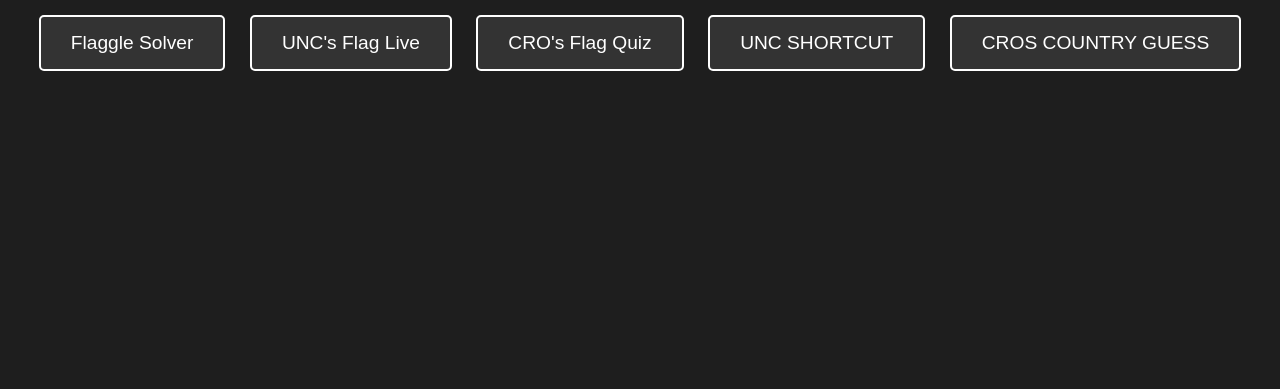
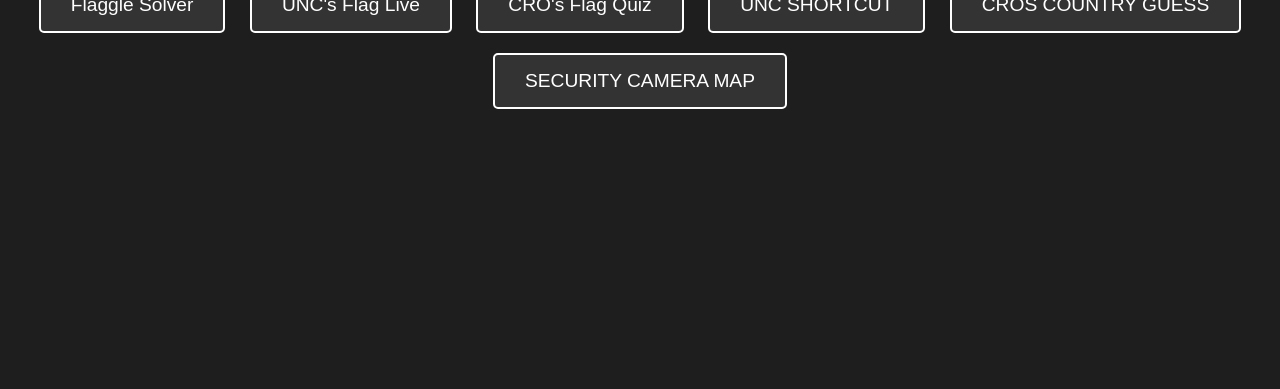
Before and after one commit to jaylocklol/crovex, a plain HTML site: page index.html in a window 1280 px wide. Shown: the part 411-800 px from the top of the page. Drawn offline with Linux system fonts and the light colour scheme.

Commit message:
Update index.html

```diff
--- a/index.html
+++ b/index.html
@@ -48,7 +48,7 @@
         <a href="https://jaylocklol.github.io/crovex/quiz" class="button">CRO's Flag Quiz</a>
         <a href="https://jaylocklol.github.io/crovex/unc" class="button">UNC SHORTCUT</a>
         <a href="https://jaylocklol.github.io/crovex/crosgame" class="button">CROS COUNTRY GUESS</a>
-
+        <a href="https://jaylocklol.github.io/crovex/securitymap" class="button">SECURITY CAMERA MAP</a>
     </div>
 </body>
 </html>
```
